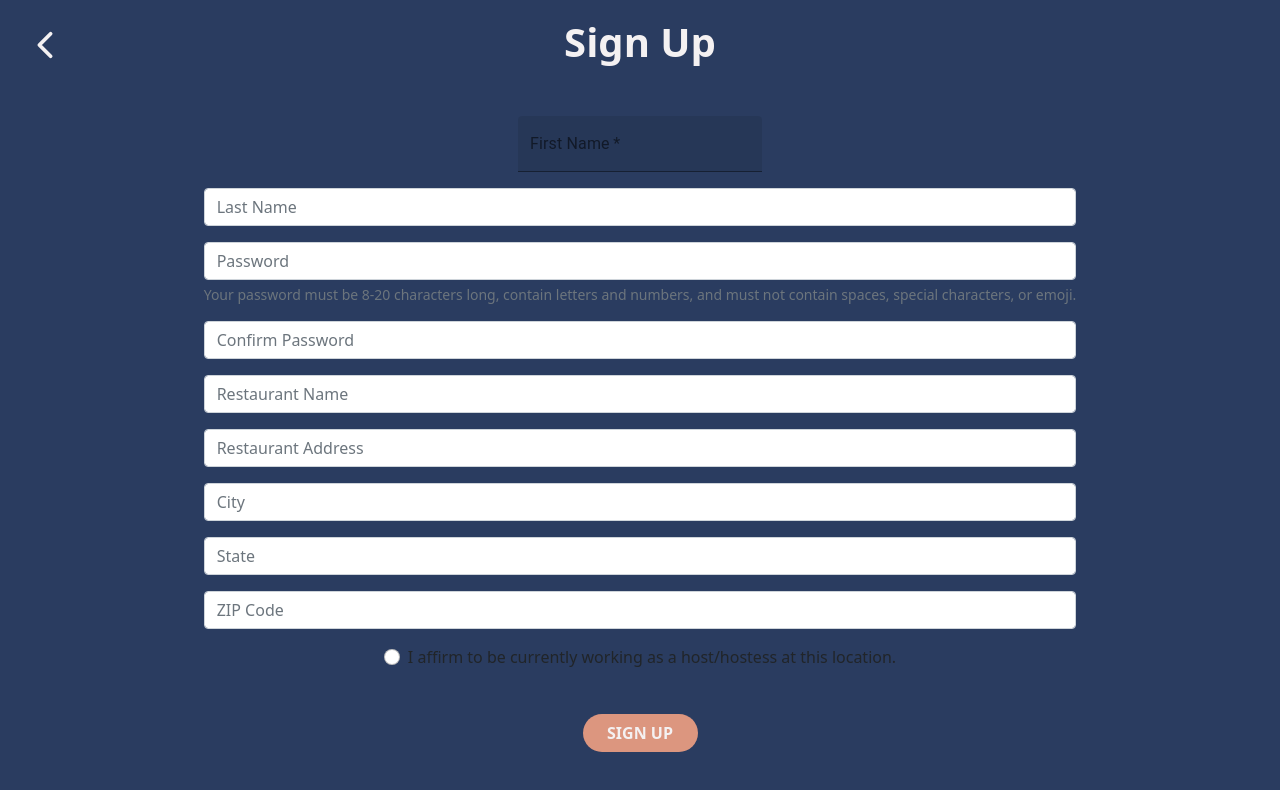
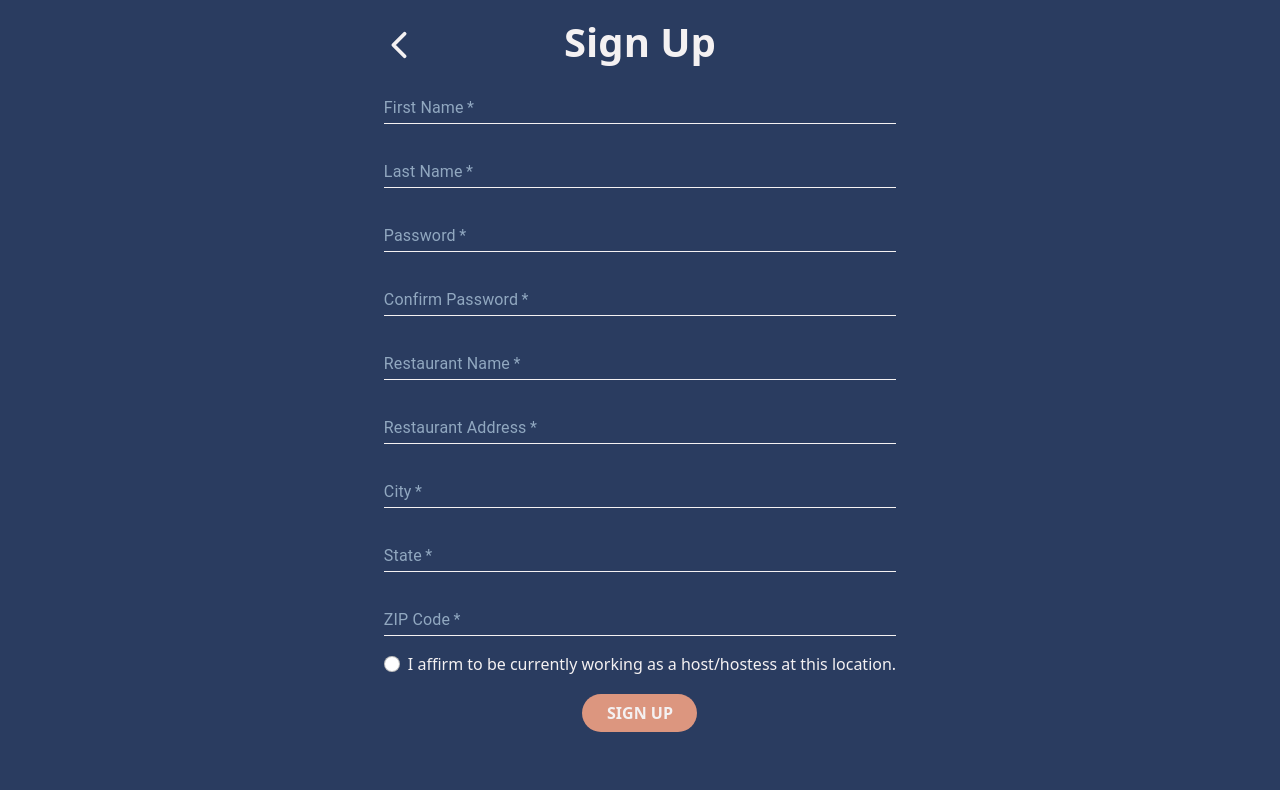
Before and after one commit to Mkamboykos/Zerbez-pwa, a React (Create React App) app: page /SignUp in a window 1280 px wide. Shown: the top 790 px of the page. Built offline with nearby package versions, Linux system fonts and the light colour scheme.

Commit message:
Finished css for sign up page

```diff
--- a/src/Login_Page/SignUp.js
+++ b/src/Login_Page/SignUp.js
@@ -1,8 +1,7 @@
-import React, { useState, Col, makeStyles } from 'react'
+import React, { useState} from 'react'
 import {Link} from 'react-router-dom'
-import {Form} from 'react-bootstrap'
-import {TextField} from '@material-ui/core'
-
+import {Button, Form} from 'react-bootstrap'
+import {TextField, createTheme, MuiThemeProvider } from '@material-ui/core'
 import {IoChevronBack} from 'react-icons/io5'
 
 /*   SignUp.js is rendered in App.js    */
@@ -17,83 +16,130 @@ function SignUp() {
             event.preventDefault();
             event.stopPropagation();
         }
-
         setValidated(true);
     };
+
+    // color is the main white used accross the app
+    const color = "#F4F1F2";
+    // color2 is the grey used accross the app
+    const color2 = "#91A8C0";
+
+    const theme = createTheme({
+        palette: {
+            common: { black: color, white: color },
+            primary: { main: color, dark: color, light: color },
+            text: { primary: color, secondary: color2 },
+
+        },
+        overrides: {
+            MuiInput: {
+                underline: {
+                    "&:before": {
+                    borderBottom: `1px solid ${color}`
+                    }
+                }
+            }
+        }
+    });
+
+
+
+
+    const getData = (e) => {
+        console.warn(e.target.value)
+    }
 
 
     return(
         <div className="SignUp_Page_Container">
+
+            <Form className="signUp_Form_Container" noValidate validated={validated} onSubmit={handleSubmit} >
+
+                <h1 className="SignUp_Page_Title">Sign Up</h1>
                 <Link to="/" className="link"><IoChevronBack className="Back_button_SignUp"/></Link>
-            <h1 className="SignUp_Page_Title">Sign Up</h1>
-
-            <Form noValidate validated={validated} onSubmit={handleSubmit}>
-                <Form.Group controlId="validationCustom01" as={Col} md="4">
+                <MuiThemeProvider theme={theme}>
+                    <Form.Group controlId="validationCustom01">
                         <TextField
                             required
-                        className="signUp_TextField"
-                        variant ="filled"
+                            disableUnderline={true}
                             label="First Name"
                             type="text"
+                            fullWidth
+                            onChange={getData}
                         />
                     </Form.Group>
 
-                <Form.Group controlId="validationCustom02" as={Col} md="4">
-                    <Form.Control required type="text" placeholder="Last Name" />
-                </Form.Group>
-
-                <Form.Group className="" htmlFor="inputPassword5" controlId="formBasicEmail">
-                    <Form.Control
-                        type="password"
-                        id="inputPassword5"
-                        aria-describedby="passwordHelpBlock"
-                        placeholder="Password"
-                    />
-                    <Form.Text id="passwordHelpBlock" muted>
-                        Your password must be 8-20 characters long, contain letters and numbers, and
-                        must not contain spaces, special characters, or emoji.
-                    </Form.Text>
-                </Form.Group>
-
-                <Form.Group className="" controlId="formBasicPassword">
-                    <Form.Control
-                        type="confirmPassword"
-                        placeholder="Confirm Password"
+                    <Form.Group controlId="validationCustom02">
+                        <TextField
+                            required
+                            label="Last Name"
+                            type="text"
+                            fullWidth
                         />
                     </Form.Group>
 
-                <Form.Group className="" controlId="formBasicPassword">
-                    <Form.Control
-                        type="restaurantName"
-                        placeholder="Restaurant Name"
+                    <Form.Group >
+                        <TextField
+                            required
+                            label="Password"
+                            type="password"
+                            fullWidth
+                            // helperText="Your password must be 8-20 characters long, contain letters and numbers, and
+                            // must not contain spaces, special characters, or emoji."
                         />
                     </Form.Group>
 
-                <Form.Group className="" controlId="formBasicPassword">
-                    <Form.Control
-                        type="restaurantAddress"
-                        placeholder="Restaurant Address"
+                    <Form.Group >
+                        <TextField
+                            required
+                            label="Confirm Password"
+                            type="password"
+                            fullWidth
                         />
                     </Form.Group>
 
-                <Form.Group className="" controlId="formBasicPassword">
-                    <Form.Control
-                        type="city"
-                        placeholder="City"
+                    <Form.Group >
+                        <TextField
+                            required
+                            label="Restaurant Name"
+                            type="text"
+                            fullWidth
                         />
                     </Form.Group>
 
-                <Form.Group className="" controlId="formBasicPassword">
-                    <Form.Control
-                        type="state"
-                        placeholder="State"
+                    <Form.Group >
+                        <TextField
+                            required
+                            label="Restaurant Address"
+                            type="address"
+                            fullWidth
                         />
                     </Form.Group>
 
-                <Form.Group className="" controlId="formBasicPassword">
-                    <Form.Control
-                        type="zipCode"
-                        placeholder="ZIP Code"
+                    <Form.Group >
+                        <TextField
+                            required
+                            label="City"
+                            type="city"
+                            fullWidth
+                        />
+                    </Form.Group>
+
+                    <Form.Group >
+                        <TextField
+                            required
+                            label="State"
+                            type="state"
+                            fullWidth
+                        />
+                    </Form.Group>
+
+                    <Form.Group >
+                        <TextField
+                            required
+                            label="ZIP Code"
+                            type="numbers"
+                            fullWidth
                         />
                     </Form.Group>
 
@@ -103,9 +149,9 @@ function SignUp() {
                             label="I affirm to be currently working as a host/hostess at this location."
                         />
                     </Form.Group>
+                </MuiThemeProvider>
+                <button className="signUp_button_two"><Link to="/DashBoard" className="link">SIGN UP</Link></button>
             </Form>
-
-            <button className="signUp_button_two"><Link to="/DashBoard" className="link">SIGN UP</Link></button>
         </div>
     )
 }
--- a/src/index.css
+++ b/src/index.css
@@ -12,7 +12,7 @@ body {
   font-family: 'Noto Sans JP', sans-serif;
   -webkit-font-smoothing: antialiased;
   -moz-osx-font-smoothing: grayscale;
-  overflow: hidden;
+  overflow-x: hidden;
 }
 
 h1, p{
@@ -238,39 +238,54 @@ input#formPlaintextEmail.captchaBar.form-control::placeholder{
   box-sizing: border-box;
   align-items: center;
   justify-content: center;
-  height: 100vh;
+}
+
+.signUp_Form_Container{
+  position: relative;
+  top: 0;
+  display: flex;
+  flex-direction: column;
+  box-sizing: border-box;
+  align-items: unset;
+  justify-content: center;
+  overflow-y: auto;
+  padding-left: 30px;
+  padding-right:30px;
+  padding-bottom: 30px;
+
 }
 
 /* SignUp Page Title*/
 
 .SignUp_Page_Title{
-  position: fixed;
+  position: relative;
   font-weight: bold;
   font-size: 30pt;
   top: 18px;
+  padding-bottom: 20px;
 }
 
 /* SignUp Page Button */
 
 .signUp_button_two {
   border: none;
-  position: fixed;
-  bottom: 3em;
+  position: relative;
+  top: 0px;
+
   border-radius: 25px;
   width: 115px;
   height: calc(1.5em + .75rem + 2px);
   color: #F4F1F2;
   cursor: pointer;
   font-weight: bold;
-  padding: 0;
   background-color: #DC967F;
+  align-self: center;
+
 }
 
-input {
- color: #F4F1F2 !important;
+label{
+  color: #F4F1F2;
 }
-
-
 
 
 
```
Lines whose indentation alone changed are shown as unchanged.
